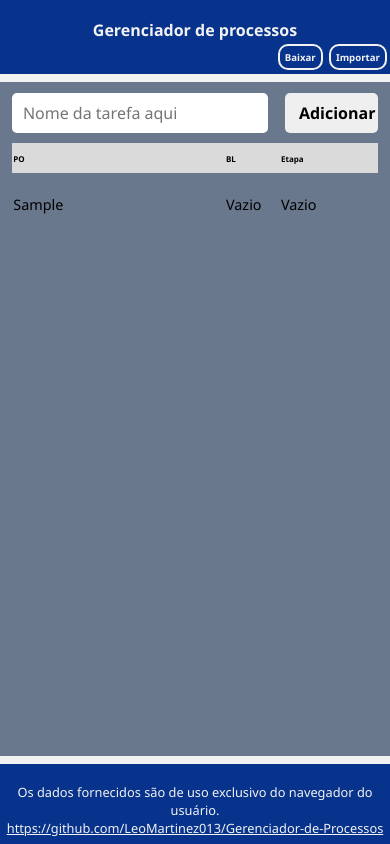
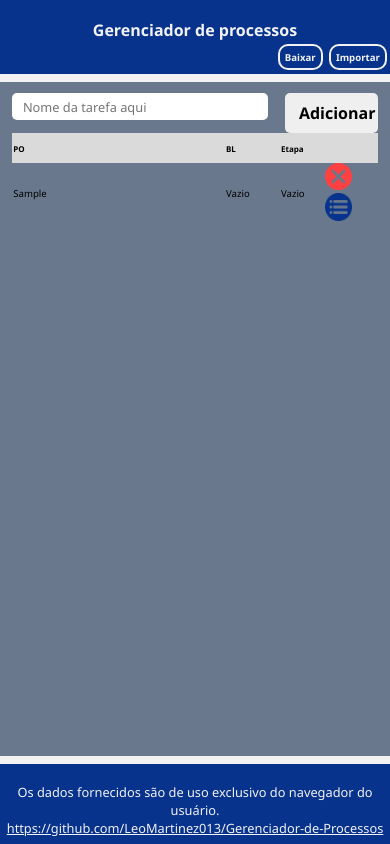
Before and after one commit to LeoMartinez013/Gerenciador-de-Processos, a plain HTML site: page index.html in a window 390 px wide. Both pictures are taken after typing "Sample" into the empty fields and a click on the button "Adicionar". Drawn offline with Linux system fonts and the light colour scheme.

Commit message:
Update styles.css

```diff
--- a/styles.css
+++ b/styles.css
@@ -189,9 +189,13 @@ footer > p {
     #titulo {
         font-size: 0.8rem;
     }
-    .task {
+    .processo {
         font-size: 0.8rem;
     }
+.icone {
+    opacity: 1;
+
+}
     .obs {
         overflow: scroll;
         max-width: 200px;
@@ -208,7 +212,7 @@ footer > p {
         height: 1.6rem;
         font-size: 0.6rem;
     }
-    .input-task {
+    .input-processo {
         font-size: 0.8rem;
         height: 1.7rem;
     }
@@ -219,7 +223,7 @@ footer > p {
     #titulo {
         font-size: 0.5rem;
     }
-    .task {
+    .processo {
         height: auto;
         font-size: 0.6rem;
     }
```
